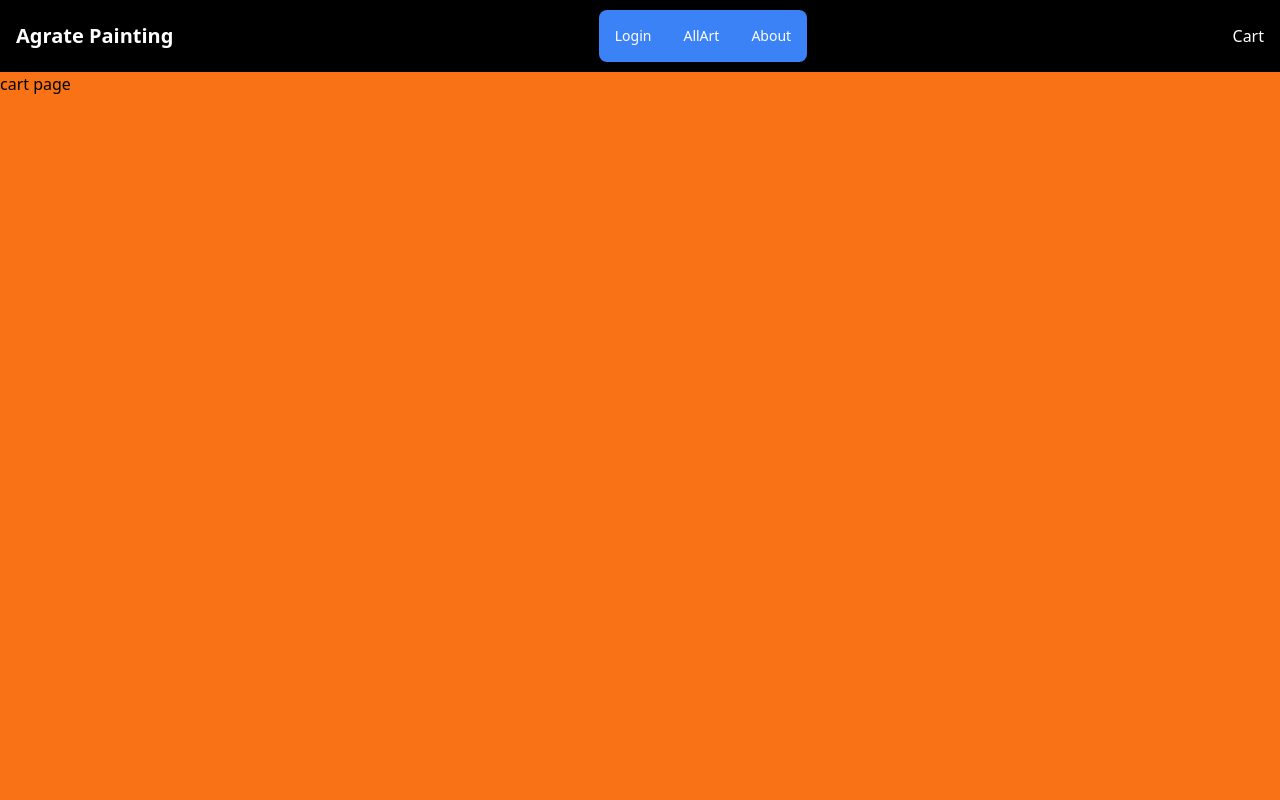
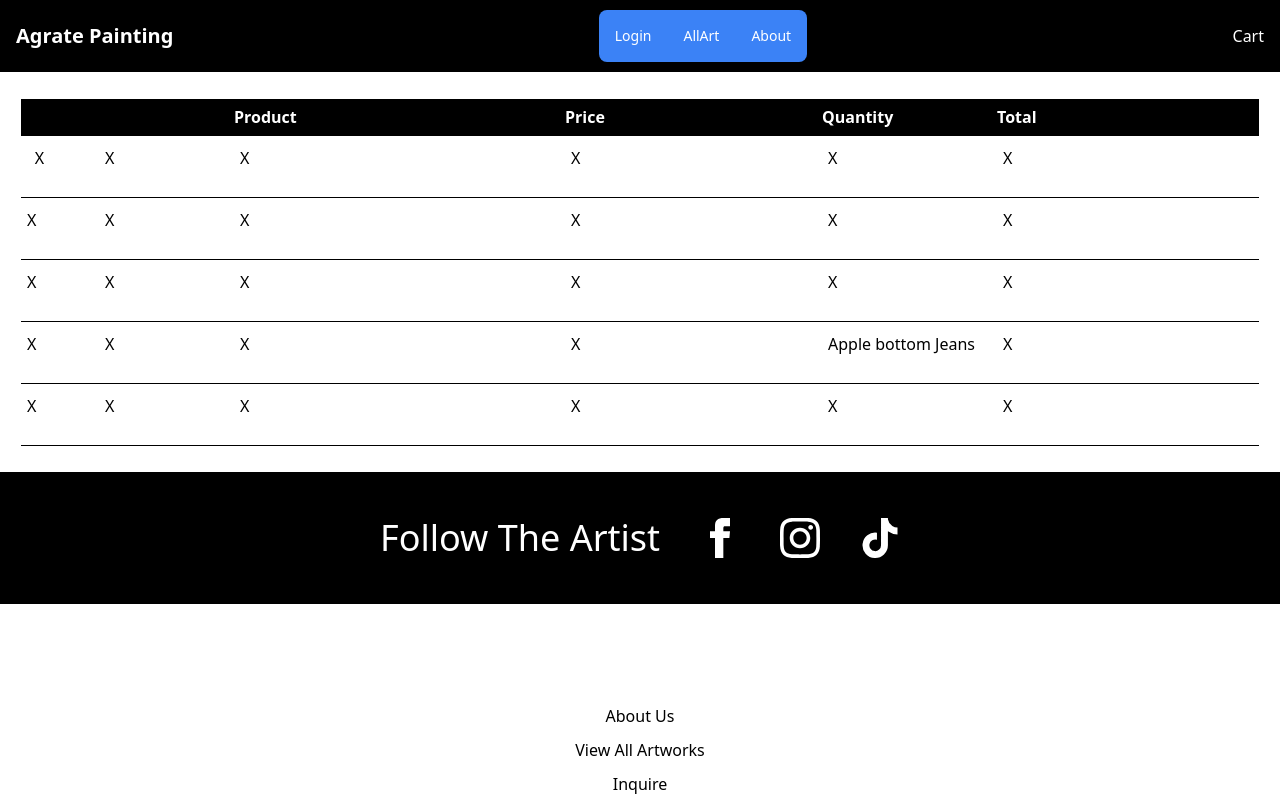
Before and after one commit to Agrate0718/Agrate-Painting, a React (Create React App) app in the folder client/: page /Cart in a window 1280 px wide. Shown: the top 800 px of the page. Built offline with nearby package versions, Linux system fonts and the light colour scheme.

Commit message:
set up grid layout for shopping cart UI

```diff
--- a/client/src/components/Pages/CartPage.tsx
+++ b/client/src/components/Pages/CartPage.tsx
@@ -1,7 +1,115 @@
 export default function CartPage() {
   return (
-    <div className="h-screen w-full bg-orange-500">
-      <p>cart page</p>
+    <div className="h-[100px] w-[ful] bg-orang-500 flex justify-center items-center p-[200px] ">
+      <div className="  grid grid-cols-[78px,135px,331px,257px,175px,262px] w-[1240px] h-[37p] text-[16px]  ">
+        <span className="w-[78px] h-[37px] bg-black "></span>
+        <span className="w-[135px] h-[30p] bg-black"></span>
+        <div className="w-[331.11px] h-[37p] bg-black  text-white flex font-bold items-center">
+          Product
+        </div>
+        <div className="w-[257.42px] h-[37p] bg-black text-white flex font-bold items-center">
+          Price
+        </div>
+        <div className="w-[175.88px] h-[37p] bg-black text-white flex font-bold items-center">
+          Quantity
+        </div>
+        <div className="w-[262.3px] h-[37p] bg-black text-white flex font-bold items-center">
+          Total
+        </div>
+        <div className="py-2.5 px-1.5 border-b-[1px] border-black w-[25p] h-[25p]">
+          <div className="w-[25px] h-[25px] hover:bg-black hover:text-white hover:font-semibold text-center rounded-xl">
+            X
+          </div>
+        </div>
+        <div className="py-2.5 px-1.5 border-b-[1px] border-black h-[62px]">
+          X
+        </div>
+        <div className="py-2.5 px-1.5 border-b-[1px] border-black h-[62px]">
+          X
+        </div>
+        <div className="py-2.5 px-1.5 border-b-[1px] border-black h-[62px]">
+          X
+        </div>
+        <div className="py-2.5 px-1.5 border-b-[1px] border-black h-[62px]">
+          X
+        </div>
+        <div className="py-2.5 px-1.5 border-b-[1px] border-black h-[62px]">
+          X
+        </div>
+        {/* /////// */}
+        <div className="py-2.5 px-1.5 border-b-[1px] border-black h-[62px]">
+          X
+        </div>
+        <div className="py-2.5 px-1.5 border-b-[1px] border-black h-[62px]">
+          X
+        </div>
+        <div className="py-2.5 px-1.5 border-b-[1px] border-black h-[62px]">
+          X
+        </div>
+        <div className="py-2.5 px-1.5 border-b-[1px] border-black h-[62px]">
+          X
+        </div>
+        <div className="py-2.5 px-1.5 border-b-[1px] border-black h-[62px]">
+          X
+        </div>
+        <div className="py-2.5 px-1.5 border-b-[1px] border-black h-[62px]">
+          X
+        </div>
+        <div className="py-2.5 px-1.5 border-b-[1px] border-black h-[62px]">
+          X
+        </div>
+        <div className="py-2.5 px-1.5 border-b-[1px] border-black h-[62px]">
+          X
+        </div>
+        <div className="py-2.5 px-1.5 border-b-[1px] border-black h-[62px]">
+          X
+        </div>
+        <div className="py-2.5 px-1.5 border-b-[1px] border-black h-[62px]">
+          X
+        </div>
+        <div className="py-2.5 px-1.5 border-b-[1px] border-black h-[62px]">
+          X
+        </div>
+        <div className="py-2.5 px-1.5 border-b-[1px] border-black h-[62px]">
+          X
+        </div>
+        <div className="py-2.5 px-1.5 border-b-[1px] border-black h-[62px]">
+          X
+        </div>
+        <div className="py-2.5 px-1.5 border-b-[1px] border-black h-[62px]">
+          X
+        </div>
+        <div className="py-2.5 px-1.5 border-b-[1px] border-black h-[62px]">
+          X
+        </div>
+        <div className="py-2.5 px-1.5 border-b-[1px] border-black h-[62px]">
+          X
+        </div>
+        <div className="py-2.5 px-1.5 border-b-[1px] border-black h-[62px]">
+          Apple bottom Jeans
+        </div>
+        <div className="py-2.5 px-1.5 border-b-[1px] border-black h-[62px]">
+          X
+        </div>
+        <div className="py-2.5 px-1.5 border-b-[1px] border-black h-[62px]">
+          X
+        </div>
+        <div className="py-2.5 px-1.5 border-b-[1px] border-black h-[62px]">
+          X
+        </div>
+        <div className="py-2.5 px-1.5 border-b-[1px] border-black h-[62px]">
+          X
+        </div>
+        <div className="py-2.5 px-1.5 border-b-[1px] border-black h-[62px]">
+          X
+        </div>
+        <div className="py-2.5 px-1.5 border-b-[1px] border-black h-[62px]">
+          X
+        </div>
+        <div className="py-2.5 px-1.5 border-b-[1px] border-black h-[62px]">
+          X
+        </div>
+      </div>
     </div>
   );
 }
```
